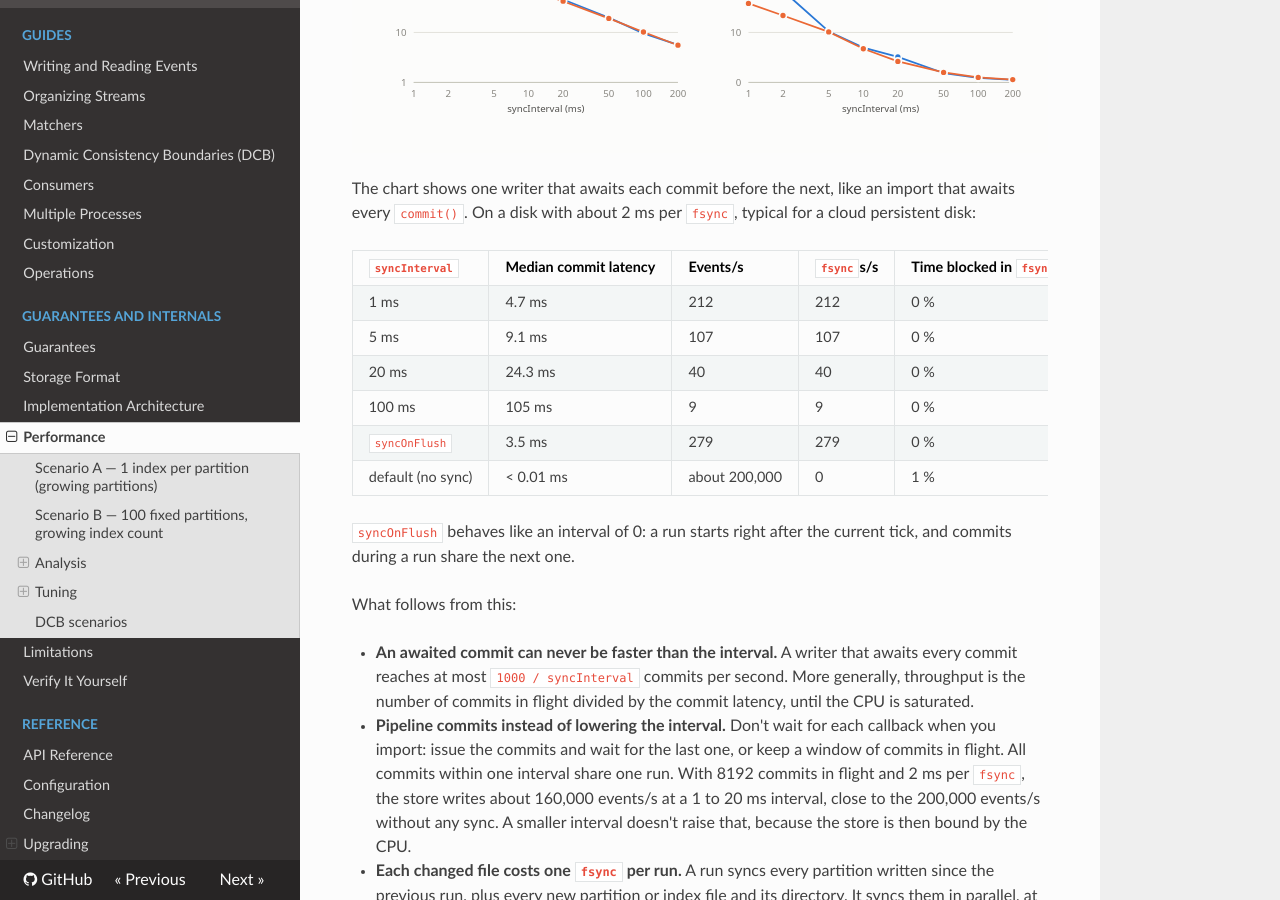
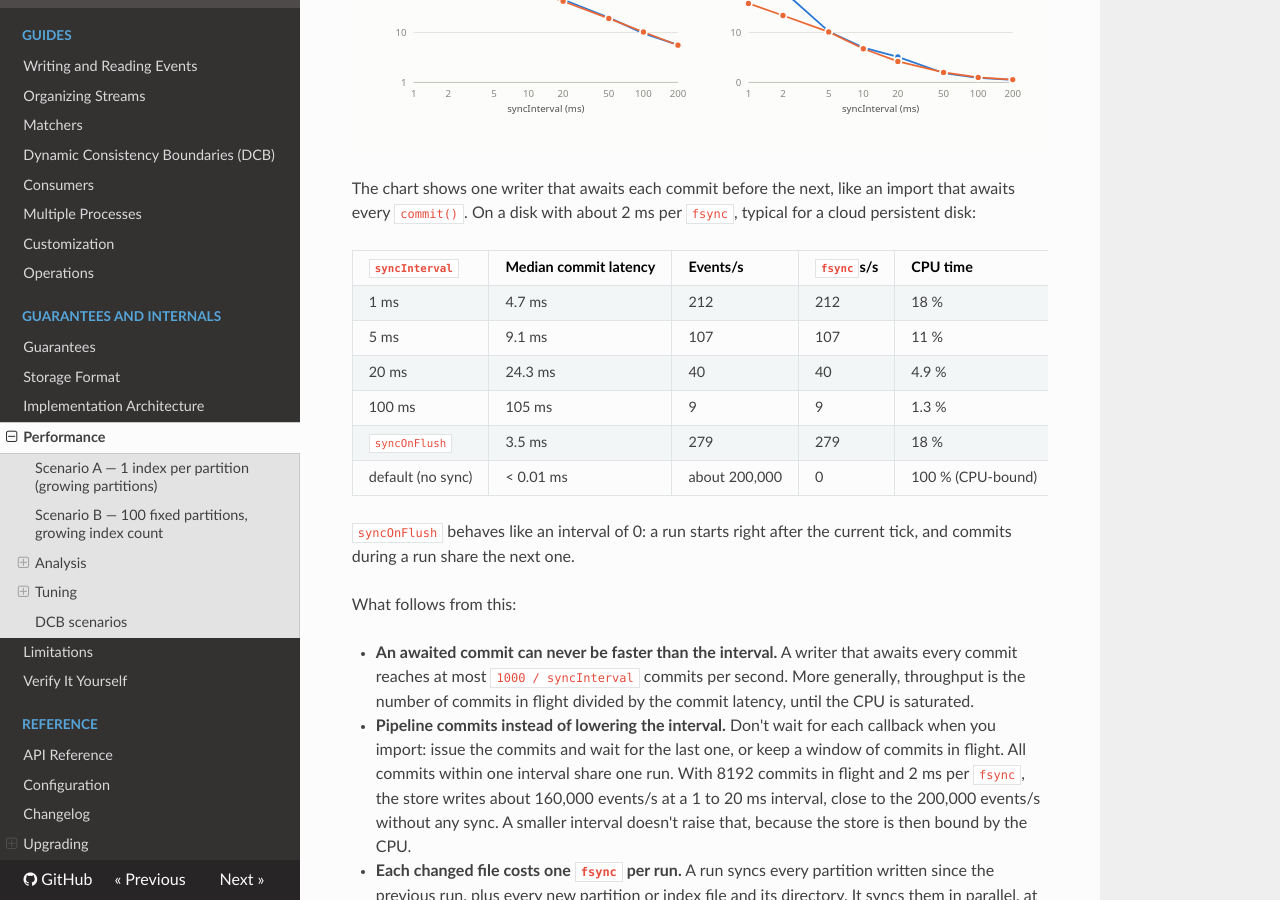
Before and after one commit to albe/node-event-storage, an MkDocs documentation site: the page built from docs/performance.md, in a window 1280 px wide and 900 px high, scrolled down 3443 px. Built offline with MkDocs 1.6.1, drawn with Linux system fonts in a browser that asks for light colours; nearby versions of some CDN libraries.

Commit message:
Drop the time blocked in fsync from the syncInterval table
Co-Authored-By: Claude Opus 5.5 <noreply@anthropic.com>
Claude-Session: https://claude.ai/code/session_01LShbU7xTrfrfUSZAEZavUg

```diff
--- a/docs/performance.md
+++ b/docs/performance.md
@@ -69,14 +69,14 @@ With `syncInterval`, a commit callback fires only after the next sync run has `f
 
 The chart shows one writer that awaits each commit before the next, like an import that awaits every `commit()`. On a disk with about 2 ms per `fsync`, typical for a cloud persistent disk:
 
-| `syncInterval` | Median commit latency | Events/s | `fsync`s/s | Time blocked in `fsync` | CPU time |
-|---|---|---|---|---|---|
-| 1 ms | 4.7 ms | 212 | 212 | 0 % | 18 % |
-| 5 ms | 9.1 ms | 107 | 107 | 0 % | 11 % |
-| 20 ms | 24.3 ms | 40 | 40 | 0 % | 4.9 % |
-| 100 ms | 105 ms | 9 | 9 | 0 % | 1.3 % |
-| `syncOnFlush` | 3.5 ms | 279 | 279 | 0 % | 18 % |
-| default (no sync) | < 0.01 ms | about 200,000 | 0 | 1 % | 100 % (CPU-bound) |
+| `syncInterval` | Median commit latency | Events/s | `fsync`s/s | CPU time |
+|---|---|---|---|---|
+| 1 ms | 4.7 ms | 212 | 212 | 18 % |
+| 5 ms | 9.1 ms | 107 | 107 | 11 % |
+| 20 ms | 24.3 ms | 40 | 40 | 4.9 % |
+| 100 ms | 105 ms | 9 | 9 | 1.3 % |
+| `syncOnFlush` | 3.5 ms | 279 | 279 | 18 % |
+| default (no sync) | < 0.01 ms | about 200,000 | 0 | 100 % (CPU-bound) |
 
 `syncOnFlush` behaves like an interval of 0: a run starts right after the current tick, and commits during a run share the next one.
 
```
